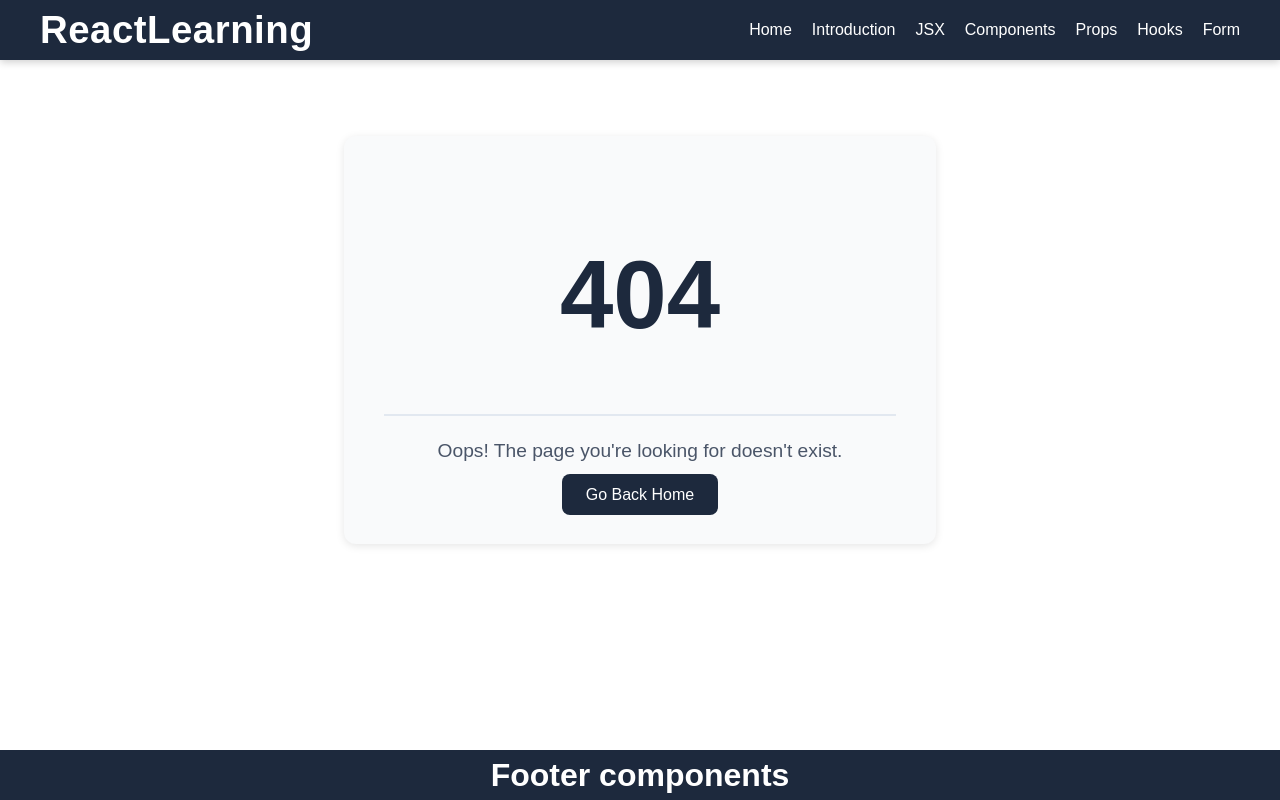
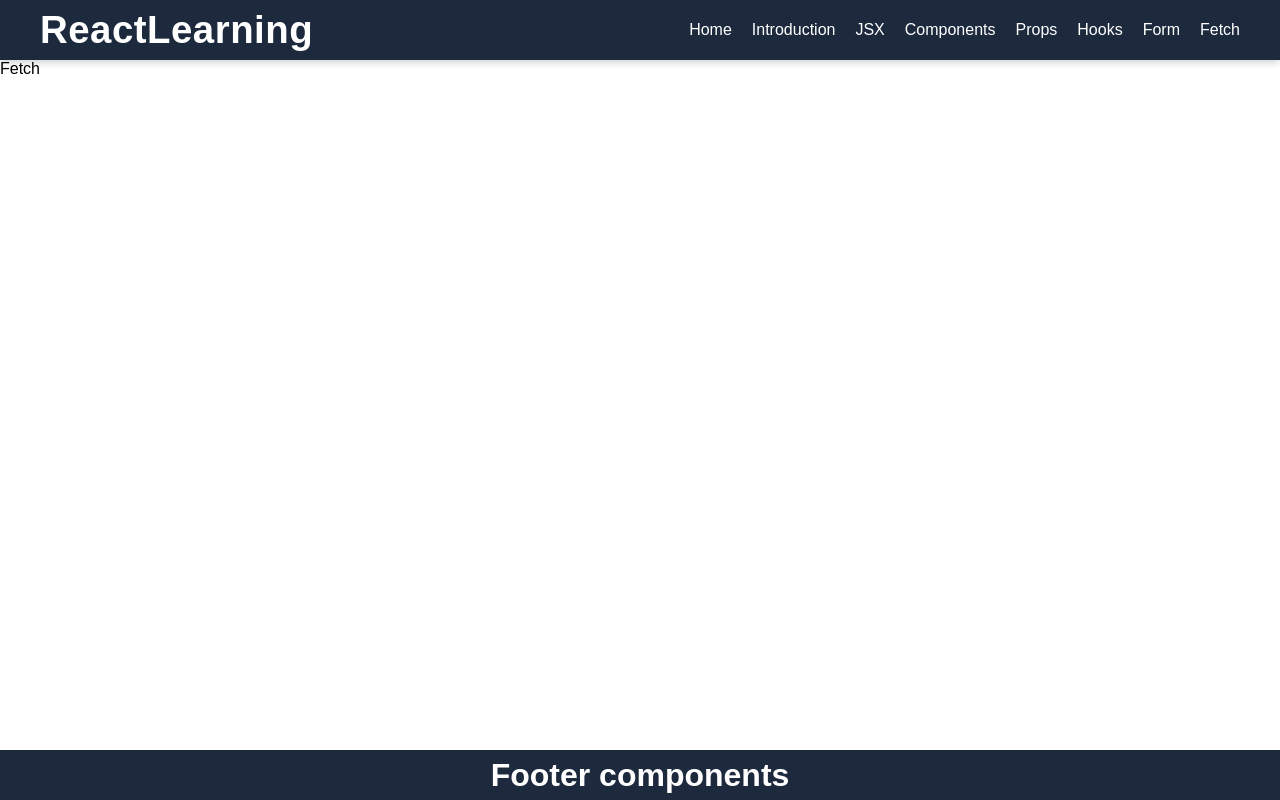
Before and after one commit to Kiruthuya-Tharmakulasingam/react-learning-project, a React (Vite) app: page /fetch in a window 1280 px wide. Before the commit this address had no page. Built offline with nearby package versions, Linux system fonts and the light colour scheme.

Commit message:
fetch page created and linked

```diff
--- a/src/App.jsx
+++ b/src/App.jsx
@@ -10,6 +10,7 @@ import JSX from "./pages/JSX";
 import NotFound from "./pages/NotFound";
 import Hooks from "./pages/Hooks";
 import Form from "./pages/Forms";
+import Fetch from "./pages/Fetch";
 
 function App() {
   return (
@@ -24,6 +25,7 @@ function App() {
           <Route path="/props" element={<Props />} />
           <Route path="/hooks" element={<Hooks />} />
           <Route path="/forms" element={<Form />} />
+          <Route path="/fetch" element={<Fetch />} />
           <Route path="*" element={<NotFound />} />
         </Routes>
       </div>
--- a/src/componensts/Header.jsx
+++ b/src/componensts/Header.jsx
@@ -30,6 +30,9 @@ function Header() {
         </Link>
         <Link to="/forms" style={style.navLink}>
           Form
+        </Link>
+        <Link to="/fetch" style={style.navLink}>
+          Fetch
         </Link>
       </nav>
     </header>
--- /dev/null
+++ b/src/pages/Fetch.jsx
@@ -0,0 +1,9 @@
+import React from 'react'
+
+function Fetch() {
+  return (
+    <div>Fetch</div>
+  )
+}
+
+export default Fetch
--- a/src/pages/Home.jsx
+++ b/src/pages/Home.jsx
@@ -9,6 +9,7 @@ function Home() {
       <HomeCard url="props" />
       <HomeCard url="hooks" />
       <HomeCard url="forms" />
+      <HomeCard url="fetch" />
     </>
   );
 }
```
